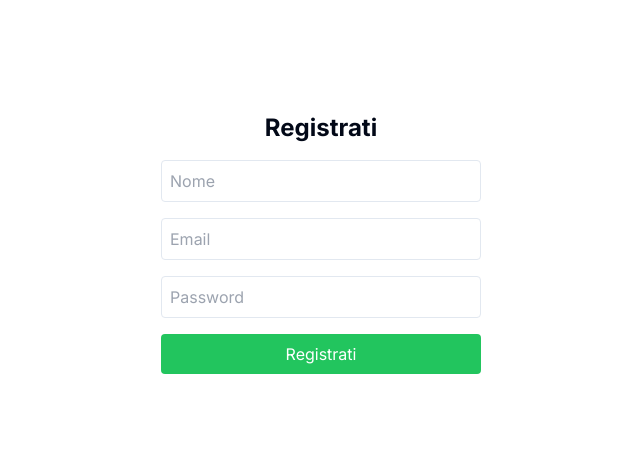
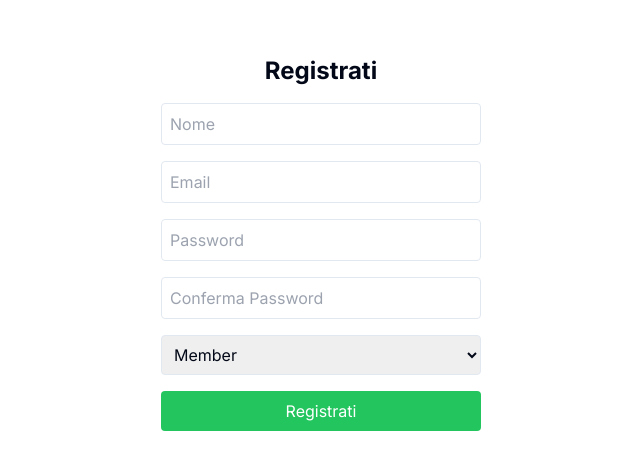
Before and after one commit to andrescat98/Zeroallaquinta-app, a Next.js app: page /register in a window 1280 px wide. Shown: the part 157-626 px from the top of the page, without its empty margins (319-959 px from the left). Built offline with nearby package versions, Linux system fonts and the light colour scheme.

Commit message:
changedregist

```diff
--- a/app/register/page.tsx
+++ b/app/register/page.tsx
@@ -7,7 +7,9 @@ import { useRouter } from "next/navigation";
 export default function SignupPage() {
   const [email, setEmail] = useState("");
   const [password, setPassword] = useState("");
+  const [confirmPassword, setConfirmPassword] = useState("");
   const [name, setName] = useState("");
+  const [role, setRole] = useState("member"); // Imposta "member" come valore di default
   const [error, setError] = useState<string | null>(null);
   const [loading, setLoading] = useState(false);
   const router = useRouter();
@@ -16,6 +18,13 @@ export default function SignupPage() {
     e.preventDefault();
     setError(null);
     setLoading(true);
+
+    // Verifica che le password corrispondano
+    if (password !== confirmPassword) {
+      setError("Le password non corrispondono.");
+      setLoading(false);
+      return;
+    }
 
     // 1️⃣ REGISTRAZIONE CON SUPABASE AUTH
     const { data: authData, error: authError } = await supabase.auth.signUp({
@@ -37,7 +46,8 @@ export default function SignupPage() {
           id: userId, // Stesso ID di Supabase Auth
           name,
           email,
-          role: "member",
+          password, // Aggiungi la password (anche se è già presente in Supabase Auth, la aggiungi per eventuali controlli futuri)
+          role,
         },
       ]).select(); // Assicurati di usare .select() per ottenere i dati inseriti
 
@@ -84,6 +94,22 @@ export default function SignupPage() {
           className="border p-2 w-full rounded"
           required
         />
+        <input
+          type="password"
+          placeholder="Conferma Password"
+          value={confirmPassword}
+          onChange={(e) => setConfirmPassword(e.target.value)}
+          className="border p-2 w-full rounded"
+          required
+        />
+        <select
+          value={role}
+          onChange={(e) => setRole(e.target.value)}
+          className="border p-2 w-full rounded"
+        >
+          <option value="member">Member</option>
+          <option value="direttivo">Direttivo</option>
+        </select>
         {error && <p className="text-red-500">{error}</p>}
         <button
           type="submit"
```
